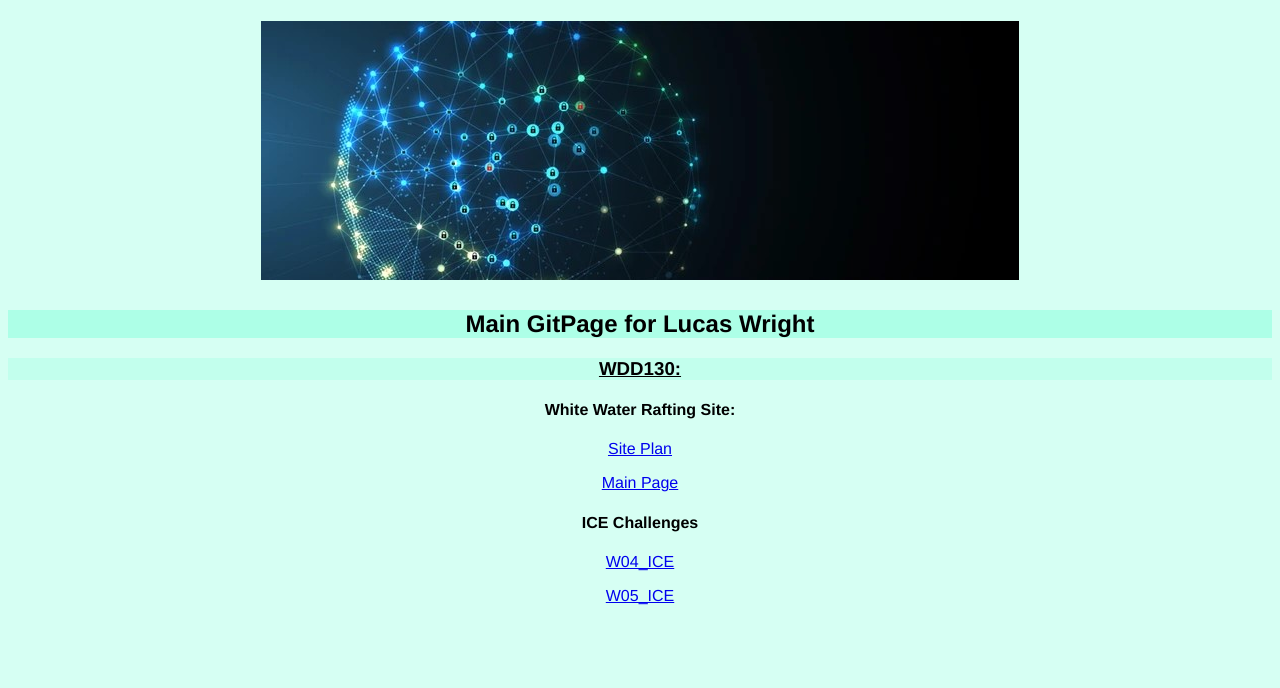
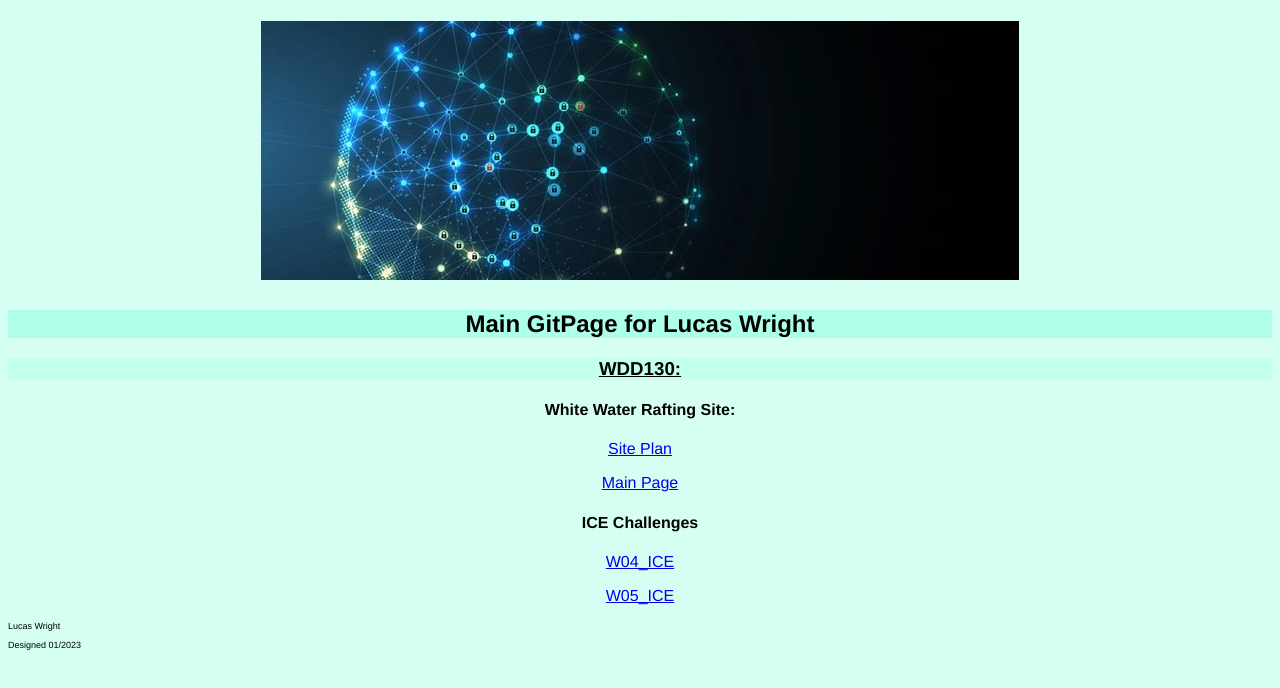
Before and after one commit to lwright2000/wdd130, a plain HTML site: page index.html in a window 1280 px wide. Drawn offline with Linux system fonts and the light colour scheme; a web font is replaced by a local one.

Commit message:
gitpage updates

```diff
--- a/git_styles/styles.css
+++ b/git_styles/styles.css
@@ -13,3 +13,8 @@ body {
 h2 {
     background-color: #ADFFE7;
 }
+footer {
+    font-weight: lighter;
+    font-size:xx-small;
+    font-family: 'Franklin Gothic Medium', 'Arial Narrow', Arial, sans-serif;
+}
--- a/index.html
+++ b/index.html
@@ -18,5 +18,9 @@
             <p> <a href="ICE_Challenges/W04_ICE/W04_ICE/index.html">W04_ICE</a> </p>
             <p> <a href="ICE_Challenges/W05_ICE/index.html">W05_ICE</a></p>
       </div id="content">
+      <footer>
+        <p>Lucas Wright</p>
+        <p>Designed 01/2023</p>
+      </footer>
     </body>
 </html>
```
